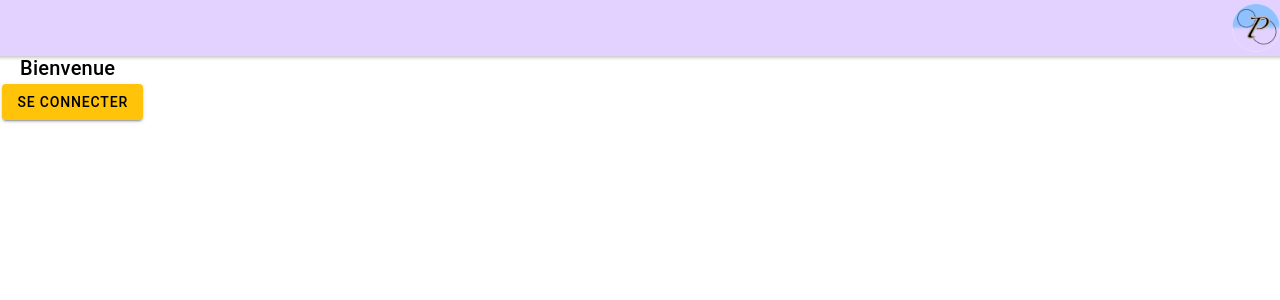
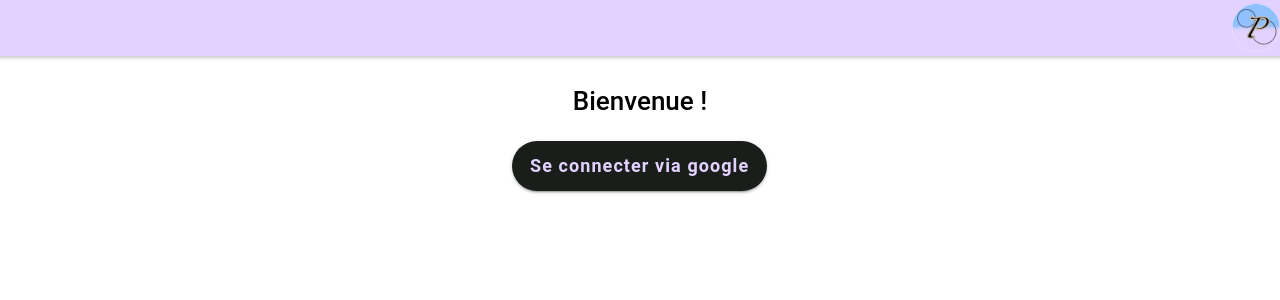
Before and after one commit to Lapprenti/ploutos, a React (Create React App) app: page / in a window 1280 px wide. Shown: the top 300 px of the page. Built offline with nearby package versions, Linux system fonts and the light colour scheme; no server answers.

Commit message:
Advanced styling (maybe not final solution)

```diff
--- /dev/null
+++ b/src/pages/NonLogged/Login.css
@@ -0,0 +1,3 @@
+ion-button.btn-login-with-google {
+  --border-radius: 50px;
+}
--- a/src/pages/NonLogged/Login.tsx
+++ b/src/pages/NonLogged/Login.tsx
@@ -1,4 +1,18 @@
-import { IonContent, IonHeader, IonPage, IonTitle, IonToolbar, IonButton, IonImg, IonThumbnail } from '@ionic/react';
+import {
+  IonContent,
+  IonHeader,
+  IonPage,
+  IonTitle,
+  IonToolbar,
+  IonButton,
+  IonImg,
+  IonThumbnail,
+  IonGrid,
+  IonRow,
+  IonText,
+  IonCol,
+} from '@ionic/react';
+import './Login.css';
 
 interface ILogin {
   onPress?: () => void;
@@ -14,13 +28,35 @@ const Login: React.FC<ILogin> = (props: ILogin) => {
           </IonThumbnail>
         </IonToolbar>
       </IonHeader>
-      <IonContent fullscreen>
-        <IonTitle>Bienvenue</IonTitle>
-        <IonButton color="warning" onClick={props.onPress}>Se connecter</IonButton>
+      <IonContent>
+        <IonGrid>
+          <IonRow>
+            <IonCol class="ion-text-center">
+              <h1>Bienvenue !</h1>
+            </IonCol>
+          </IonRow>
+          <IonRow>
+            <IonCol class="ion-text-center">
+              <IonButton
+                onClick={props.onPress}
+                className="btn-login-with-google"
+                color="dark"
+                size="large"
+                strong={true}
+              >
+                Se connecter via google
+              </IonButton>
+            </IonCol>
+          </IonRow>
+        </IonGrid>
       </IonContent>
     </IonPage>
   );
 };
 
+// const loginPageStyle: CSS.Properties = {
+//   borderRadius: '50px',
+//   color: 'var(--ion-color-medium)',
+// };
 
 export default Login;
--- a/src/theme/variables.css
+++ b/src/theme/variables.css
@@ -1,77 +1,84 @@
 /* Ionic Variables and Theming. For more info, please see:
 http://ionicframework.com/docs/theming/ */
+
+ion-button {
+  text-transform: none;
+  font-size: 18px;
+  line-height: 22px;
+  text-shadow: 2px 2px 2px rgba(0, 0, 0, 0.25);
+}
 
 /** Ionic CSS Variables **/
 :root {
   /* Primary */
   --ion-color-primary: #e3d2ff;
-  --ion-color-primary-rgb: 227,210,255;
+  --ion-color-primary-rgb: 227, 210, 255;
   --ion-color-primary-contrast: #000000;
-  --ion-color-primary-contrast-rgb: 0,0,0;
+  --ion-color-primary-contrast-rgb: 0, 0, 0;
   --ion-color-primary-shade: #c8b9e0;
   --ion-color-primary-tint: #e6d7ff;
 
   /* Secondary */
   --ion-color-secondary: #8fc1ff;
-  --ion-color-secondary-rgb: 143,193,255;
+  --ion-color-secondary-rgb: 143, 193, 255;
   --ion-color-secondary-contrast: #000000;
-  --ion-color-secondary-contrast-rgb: 0,0,0;
+  --ion-color-secondary-contrast-rgb: 0, 0, 0;
   --ion-color-secondary-shade: #7eaae0;
   --ion-color-secondary-tint: #9ac7ff;
 
   /* Tertiary */
   --ion-color-tertiary: #c6b7a9;
-  --ion-color-tertiary-rgb: 198,183,169;
+  --ion-color-tertiary-rgb: 198, 183, 169;
   --ion-color-tertiary-contrast: #000000;
-  --ion-color-tertiary-contrast-rgb: 0,0,0;
+  --ion-color-tertiary-contrast-rgb: 0, 0, 0;
   --ion-color-tertiary-shade: #aea195;
   --ion-color-tertiary-tint: #ccbeb2;
 
   /* Success */
   --ion-color-success: #2dd36f;
-  --ion-color-success-rgb: 45,211,111;
+  --ion-color-success-rgb: 45, 211, 111;
   --ion-color-success-contrast: #000000;
-  --ion-color-success-contrast-rgb: 0,0,0;
+  --ion-color-success-contrast-rgb: 0, 0, 0;
   --ion-color-success-shade: #28ba62;
   --ion-color-success-tint: #42d77d;
 
   /* Warning */
   --ion-color-warning: #ffc409;
-  --ion-color-warning-rgb: 255,196,9;
+  --ion-color-warning-rgb: 255, 196, 9;
   --ion-color-warning-contrast: #000000;
-  --ion-color-warning-contrast-rgb: 0,0,0;
+  --ion-color-warning-contrast-rgb: 0, 0, 0;
   --ion-color-warning-shade: #e0ac08;
   --ion-color-warning-tint: #ffca22;
 
   /* Danger */
   --ion-color-danger: #eb445a;
-  --ion-color-danger-rgb: 235,68,90;
+  --ion-color-danger-rgb: 235, 68, 90;
   --ion-color-danger-contrast: #ffffff;
-  --ion-color-danger-contrast-rgb: 255,255,255;
+  --ion-color-danger-contrast-rgb: 255, 255, 255;
   --ion-color-danger-shade: #cf3c4f;
   --ion-color-danger-tint: #ed576b;
 
   /* Dark */
   --ion-color-dark: #1a1e1b;
-  --ion-color-dark-rgb: 26,30,27;
-  --ion-color-dark-contrast: #ffffff;
-  --ion-color-dark-contrast-rgb: 255,255,255;
+  --ion-color-dark-rgb: 26, 30, 27;
+  --ion-color-dark-contrast: var(--ion-color-primary);
+  --ion-color-dark-contrast-rgb: 255, 255, 255;
   --ion-color-dark-shade: #171a18;
   --ion-color-dark-tint: #313532;
 
   /* Medium */
   --ion-color-medium: #92949c;
-  --ion-color-medium-rgb: 146,148,156;
+  --ion-color-medium-rgb: 146, 148, 156;
   --ion-color-medium-contrast: #000000;
-  --ion-color-medium-contrast-rgb: 0,0,0;
+  --ion-color-medium-contrast-rgb: 0, 0, 0;
   --ion-color-medium-shade: #808289;
   --ion-color-medium-tint: #9d9fa6;
 
   /* Light */
   --ion-color-light: #f4f4ee;
-  --ion-color-light-rgb: 244,244,238;
+  --ion-color-light-rgb: 244, 244, 238;
   --ion-color-light-contrast: #000000;
-  --ion-color-light-contrast-rgb: 0,0,0;
+  --ion-color-light-contrast-rgb: 0, 0, 0;
   --ion-color-light-shade: #d7d7d1;
   --ion-color-light-tint: #f5f5f0;
 }
@@ -85,73 +92,73 @@ http://ionicframework.com/docs/theming/ */
   body {
     /* Primary becomme secondary */
     --ion-color-secondary: #e3d2ff;
-    --ion-color-secondary-rgb: 227,210,255;
+    --ion-color-secondary-rgb: 227, 210, 255;
     --ion-color-secondary-contrast: #000000;
-    --ion-color-secondary-contrast-rgb: 0,0,0;
+    --ion-color-secondary-contrast-rgb: 0, 0, 0;
     --ion-color-secondary-shade: #c8b9e0;
     --ion-color-secondary-tint: #e6d7ff;
 
     /* Secondary become primary */
     --ion-color-primary: #8fc1ff;
-    --ion-color-primary-rgb: 143,193,255;
+    --ion-color-primary-rgb: 143, 193, 255;
     --ion-color-primary-contrast: #000000;
-    --ion-color-primary-contrast-rgb: 0,0,0;
+    --ion-color-primary-contrast-rgb: 0, 0, 0;
     --ion-color-primary-shade: #7eaae0;
     --ion-color-primary-tint: #9ac7ff;
 
     /* Tertiary */
     --ion-color-tertiary: #c6b7a9;
-    --ion-color-tertiary-rgb: 198,183,169;
+    --ion-color-tertiary-rgb: 198, 183, 169;
     --ion-color-tertiary-contrast: #000000;
-    --ion-color-tertiary-contrast-rgb: 0,0,0;
+    --ion-color-tertiary-contrast-rgb: 0, 0, 0;
     --ion-color-tertiary-shade: #aea195;
     --ion-color-tertiary-tint: #ccbeb2;
 
     /* Success */
     --ion-color-success: #2dd36f;
-    --ion-color-success-rgb: 45,211,111;
+    --ion-color-success-rgb: 45, 211, 111;
     --ion-color-success-contrast: #000000;
-    --ion-color-success-contrast-rgb: 0,0,0;
+    --ion-color-success-contrast-rgb: 0, 0, 0;
     --ion-color-success-shade: #28ba62;
     --ion-color-success-tint: #42d77d;
 
     /* Warning */
     --ion-color-warning: #ffc409;
-    --ion-color-warning-rgb: 255,196,9;
+    --ion-color-warning-rgb: 255, 196, 9;
     --ion-color-warning-contrast: #000000;
-    --ion-color-warning-contrast-rgb: 0,0,0;
+    --ion-color-warning-contrast-rgb: 0, 0, 0;
     --ion-color-warning-shade: #e0ac08;
     --ion-color-warning-tint: #ffca22;
 
     /* Danger */
     --ion-color-danger: #eb445a;
-    --ion-color-danger-rgb: 235,68,90;
+    --ion-color-danger-rgb: 235, 68, 90;
     --ion-color-danger-contrast: #ffffff;
-    --ion-color-danger-contrast-rgb: 255,255,255;
+    --ion-color-danger-contrast-rgb: 255, 255, 255;
     --ion-color-danger-shade: #cf3c4f;
     --ion-color-danger-tint: #ed576b;
 
     /* Dark becoming light */
     --ion-color-light: #1a1e1b;
-    --ion-color-light-rgb: 26,30,27;
+    --ion-color-light-rgb: 26, 30, 27;
     --ion-color-light-contrast: #ffffff;
-    --ion-color-light-contrast-rgb: 255,255,255;
+    --ion-color-light-contrast-rgb: 255, 255, 255;
     --ion-color-light-shade: #171a18;
     --ion-color-light-tint: #313532;
 
     /* Medium */
     --ion-color-medium: #92949c;
-    --ion-color-medium-rgb: 146,148,156;
+    --ion-color-medium-rgb: 146, 148, 156;
     --ion-color-medium-contrast: #000000;
-    --ion-color-medium-contrast-rgb: 0,0,0;
+    --ion-color-medium-contrast-rgb: 0, 0, 0;
     --ion-color-medium-shade: #808289;
     --ion-color-medium-tint: #9d9fa6;
 
     /* Light becoming dark*/
     --ion-color-dark: #f4f4ee;
-    --ion-color-dark-rgb: 244,244,238;
-    --ion-color-dark-contrast: #000000;
-    --ion-color-dark-contrast-rgb: 0,0,0;
+    --ion-color-dark-rgb: 244, 244, 238;
+    --ion-color-dark-contrast: var(--ion-color-primary);
+    --ion-color-dark-contrast-rgb: 0, 0, 0;
     --ion-color-dark-shade: #d7d7d1;
     --ion-color-dark-tint: #f5f5f0;
   }
@@ -163,10 +170,10 @@ http://ionicframework.com/docs/theming/ */
 
   .ios body {
     --ion-background-color: #000000;
-    --ion-background-color-rgb: 0,0,0;
+    --ion-background-color-rgb: 0, 0, 0;
 
     --ion-text-color: #ffffff;
-    --ion-text-color-rgb: 255,255,255;
+    --ion-text-color-rgb: 255, 255, 255;
 
     --ion-color-step-50: #0d0d0d;
     --ion-color-step-100: #1a1a1a;
@@ -199,7 +206,6 @@ http://ionicframework.com/docs/theming/ */
     --ion-toolbar-border-color: var(--ion-color-step-250);
   }
 
-
   /*
    * Material Design Dark Theme
    * -------------------------------------------
@@ -207,10 +213,10 @@ http://ionicframework.com/docs/theming/ */
 
   .md body {
     --ion-background-color: #121212;
-    --ion-background-color-rgb: 18,18,18;
+    --ion-background-color-rgb: 18, 18, 18;
 
     --ion-text-color: #ffffff;
-    --ion-text-color-rgb: 255,255,255;
+    --ion-text-color-rgb: 255, 255, 255;
 
     --ion-border-color: #222222;
 
```
Also changed, not shown: 2 other files (tests, documents, lock files or other folders).
